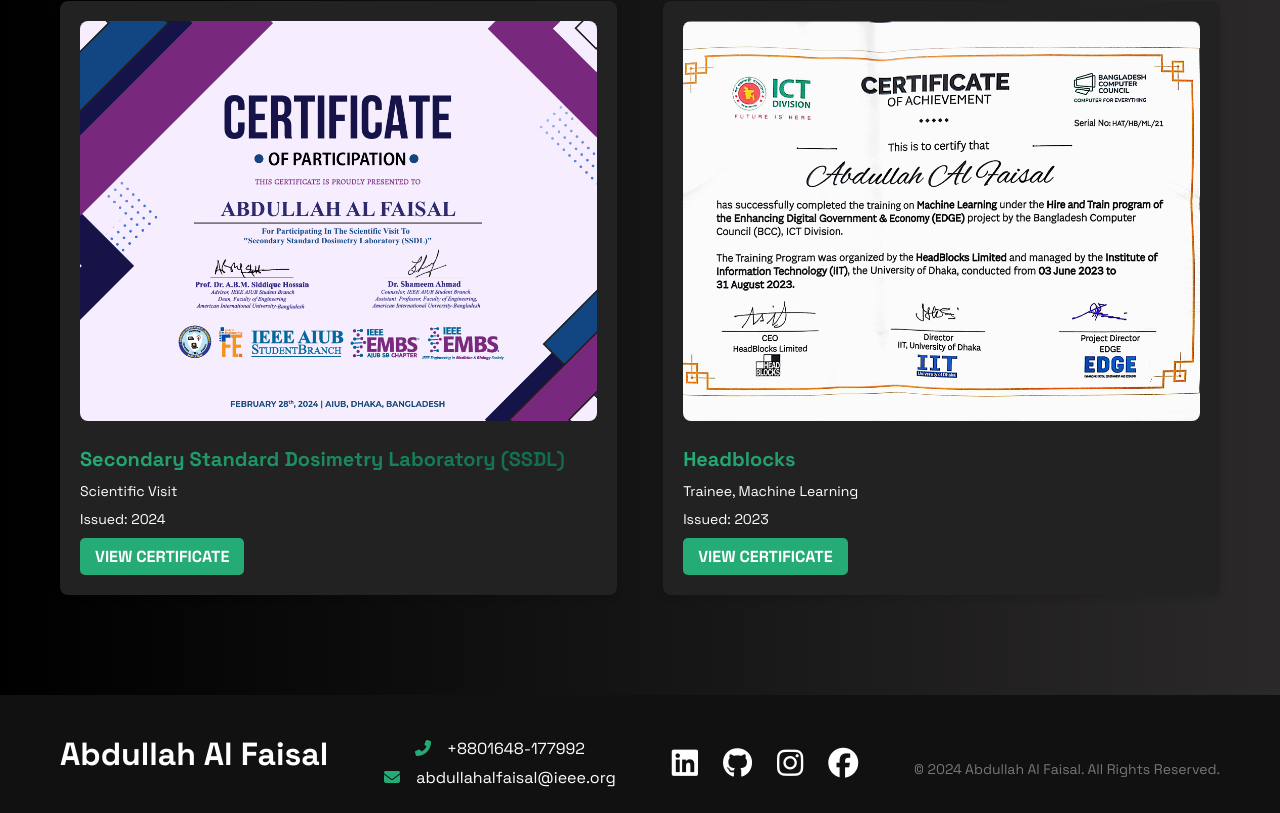
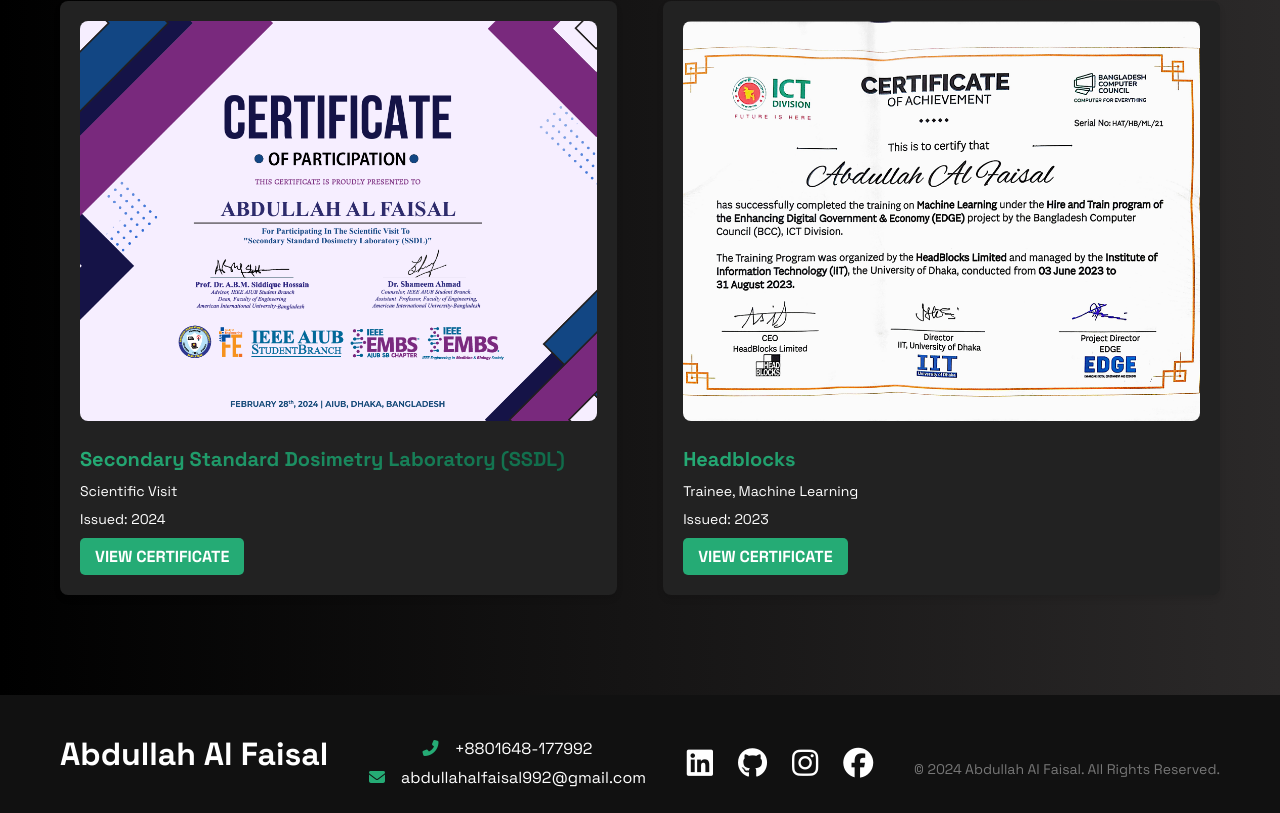
Before and after one commit to abdullahalfaisal/E-Portfolio, a website: page index.html in a window 1280 px wide. Shown: the part 6374-7187 px from the top of the page. Drawn offline with Linux system fonts and the light colour scheme.

Commit message:
email changed on index.html

```diff
--- a/index.html
+++ b/index.html
@@ -503,7 +503,7 @@
           </p>
           <p>
             <i class="fas fa-envelope"></i>
-            <a href="mailto:abdullahalfaisal@ieee.org">abdullahalfaisal@ieee.org</a>
+            <a href="mailto:abdullahalfaisal@ieee.org">abdullahalfaisal992@gmail.com</a>
           </p>
         </div>
         <div class="social-links">
```
